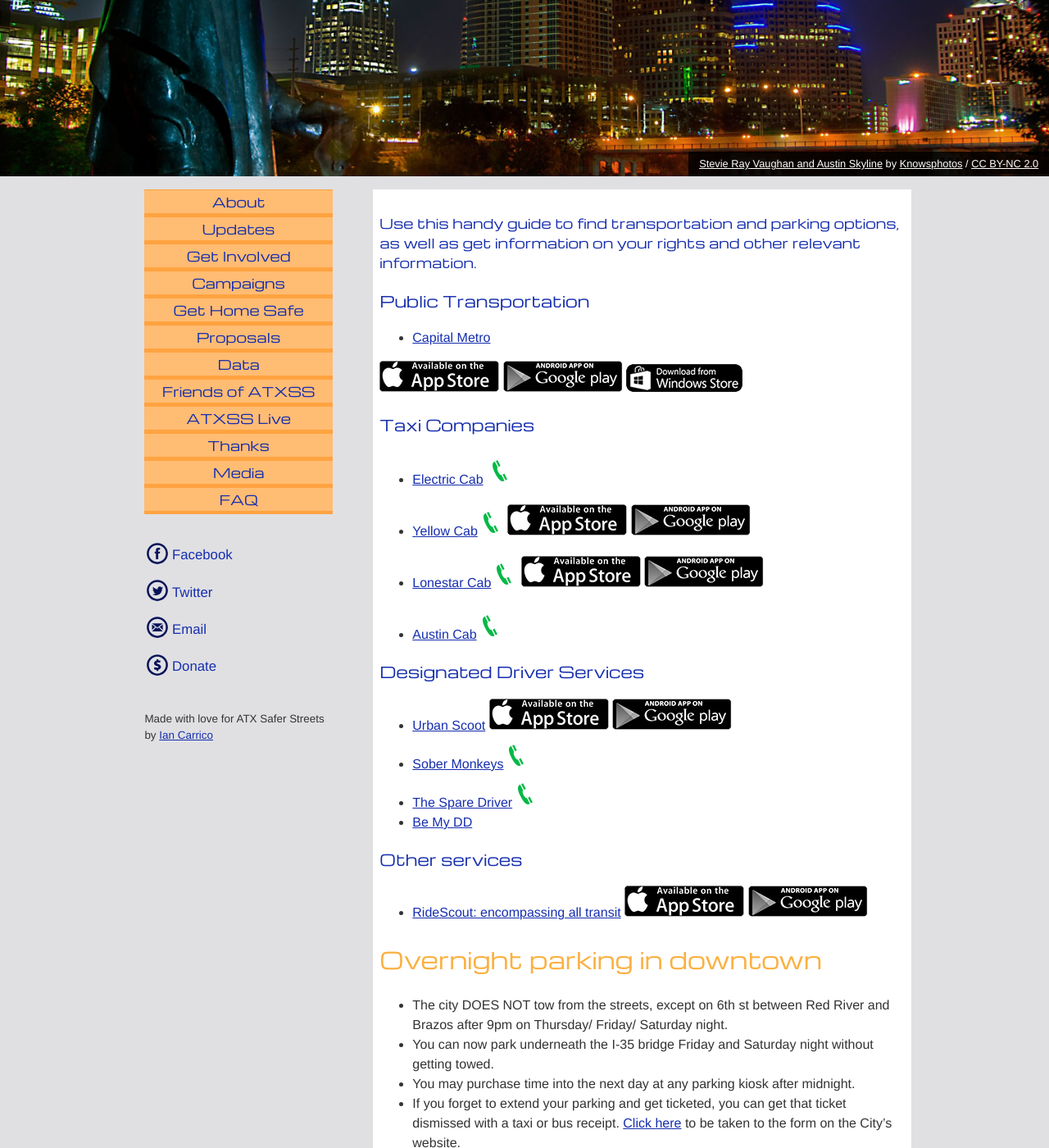
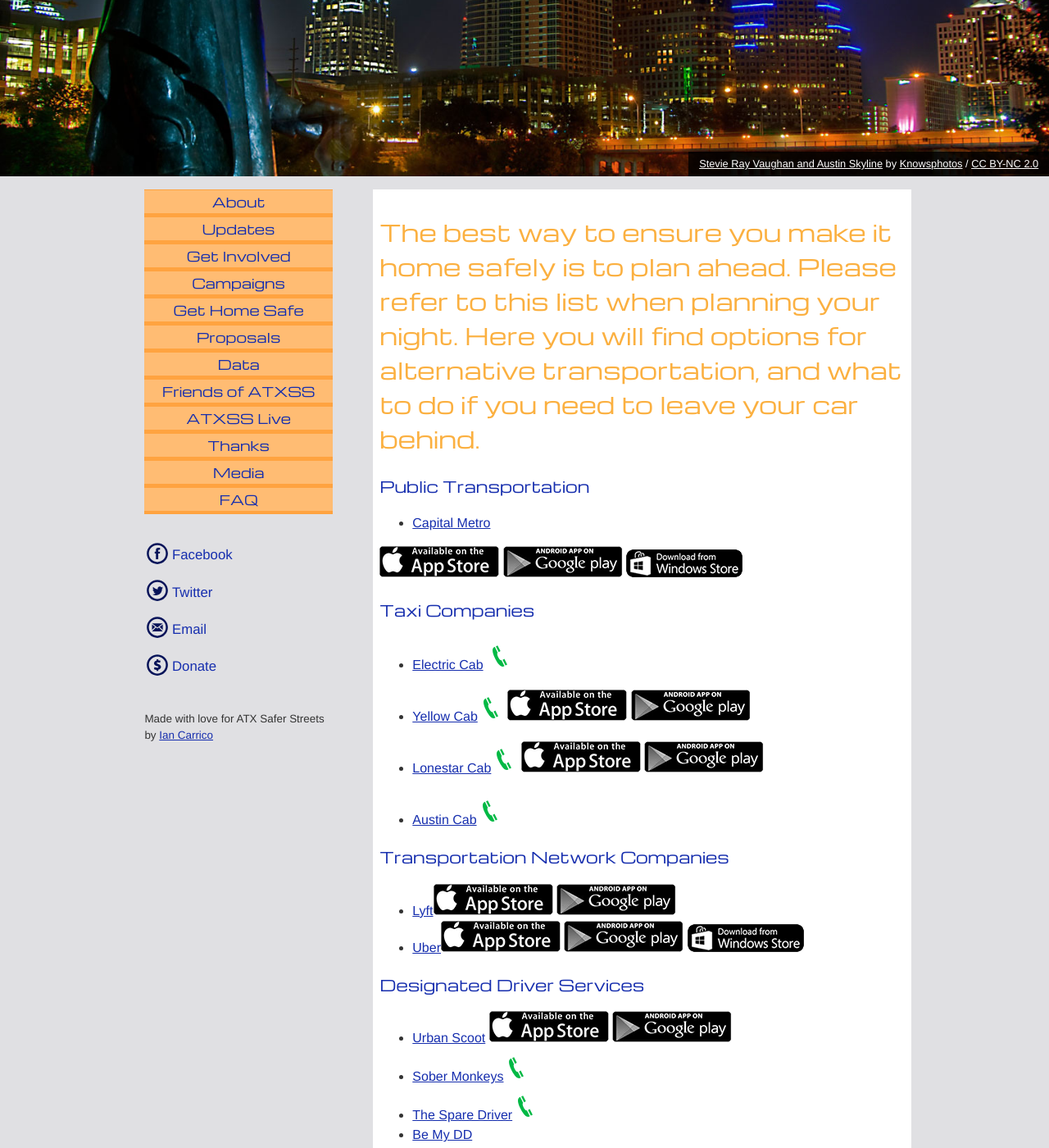
Before and after one commit to iamcarrico/atxsaferstreets, a Jekyll site: the page built from options.md, in a window 1280 px wide and 1400 px high, scrolled down 465 px. Shown: the whole window at 82% size. Built offline with Jekyll 4.4.1, drawn with Linux system fonts in a browser that asks for light colours; some web fonts are replaced; some of the changed text lies outside the part shown.

Commit message:
Update options.md

```diff
--- a/options.md
+++ b/options.md
@@ -5,7 +5,8 @@ css_id: options
 header_image: 5
 ---
 
-#### Use this handy guide to find transportation and parking options, as well as get information on your rights and other relevant information.
+## The best way to ensure you make it home safely is to plan ahead. Please refer to this list when planning your night. Here you will find options for alternative transportation, and what to do if you need to leave your car behind.
+
 
 ### Public Transportation
 
@@ -29,6 +30,14 @@ header_image: 5
 
 * <a href="http://www.austincab.com" target="_blank">Austin Cab</a><a href="tel:(512) 478-2222" class="call"></a>
 
+### Transportation Network Companies
+
+* <a href="http://www.lyft.com" target="_blank">Lyft</a><a href="http://itunes.apple.com/us/app/lyft-on-demand-ridesharing/id529379082?mt=8"><img alt="iPhone App Store" src="/img/app/apple.png"></a>
+<a href="https://play.google.com/store/apps/details?id=me.lyft.android"><img alt="Google Play" src="/img/app/google.png"></a>
+* <a href="http://www.uber.com" Target="_blank">Uber</a><a href="https://itunes.apple.com/us/app/uber/id368677368?mt=8"><img alt="iPhone App Store" src="/img/app/apple.png"></a>
+<a href="https://play.google.com/store/apps/details?id=com.ubercab"><img alt="Google Play" src="/img/app/google.png"></a>
+<a href="https://www.windowsphone.com/en-us/store/app/uber/b905a877-bd55-4ce7-a7aa-467cdc3a21f4"><img alt="Windows Phone App Store" src="/img/app/windows.png"></a>
+
 ### Designated Driver Services
 
 * <a href="http://urbanscootdesignateddriver.com/" target="_blank">Urban Scoot</a>
@@ -39,6 +48,8 @@ header_image: 5
 * <a href="http://www.bemydd.com/" target="_blank">Be My DD</a>
 
 ### Other services
+* <a href="http://www.austintexas.gov/department/ground-transportation" target="_blank">Full list of vehicle for hire choices</a>
+* <a href="http://austintexas.gov/sites/default/files/files/Transportation/Pedicab_Companies.pdf" target="_blank">Pedicab companies</a>
 * <a href="http://www.ridescoutapp.com/" target="_blank">RideScout: encompassing all transit</a>
 <a href="https://itunes.apple.com/us/app/ridescout/id574125726?mt=8"><img alt="iPhone App Store" src="/img/app/apple.png"></a>
 <a href="https://play.google.com/store/apps/details?id=com.ridescoutapp.android.ridescout"><img alt="Google Play" src="/img/app/google.png"></a>
@@ -50,7 +61,7 @@ header_image: 5
 * If you forget to extend your parking and get ticketed, you can get that ticket dismissed with a taxi or bus receipt. <a href="https://austintexas.gov/sites/default/files/files/Ticket_Waiver_form.pdf" target="_blank">Click here</a> to be taken to the form on the City's website.
 
 ### Other information
-* * <a href="http://austintexas.gov/sites/default/files/files/cbd_off_street_overnight_parking_3_072014.pdf" target="_blank">PDF map of DT overnight parking options</a>
+* <a href="http://austintexas.gov/sites/default/files/files/cbd_off_street_overnight_parking_3_072014.pdf" target="_blank">PDF map of DT overnight parking options</a>
 * <a href="https://www.austintexas.gov/sites/default/files/files/Transportation/Parking/PARKING_WAY_FINDING_MAP_072012.pdf" target="_blank">PDF map of DT transportation options</a>
 
 ## Have you been the victim of illegal taxi or towing behavior?
@@ -61,6 +72,8 @@ If a cabbie has refused you service, took an incorrect route to drive up fare, o
 ### Do you feel like you've been illegally towed?
 Pay your fees and then call 311 to report it.  They will assign a detective to your case.
 
+
+
 ### Did we miss a service?
 
 Please [email us](mailto:atxsaferstreets@gmail.com "email"), so we can have an up-to-date list.
```
